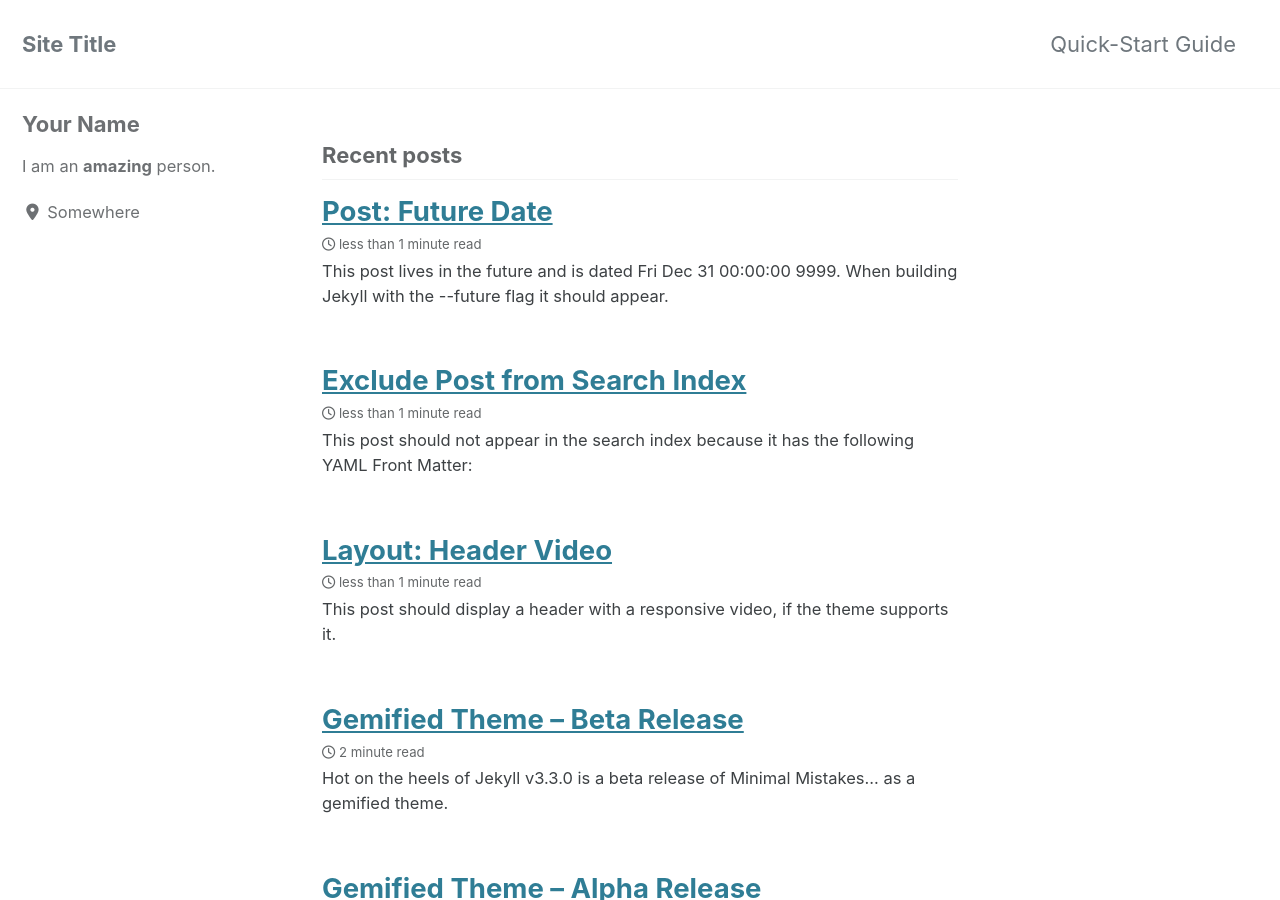
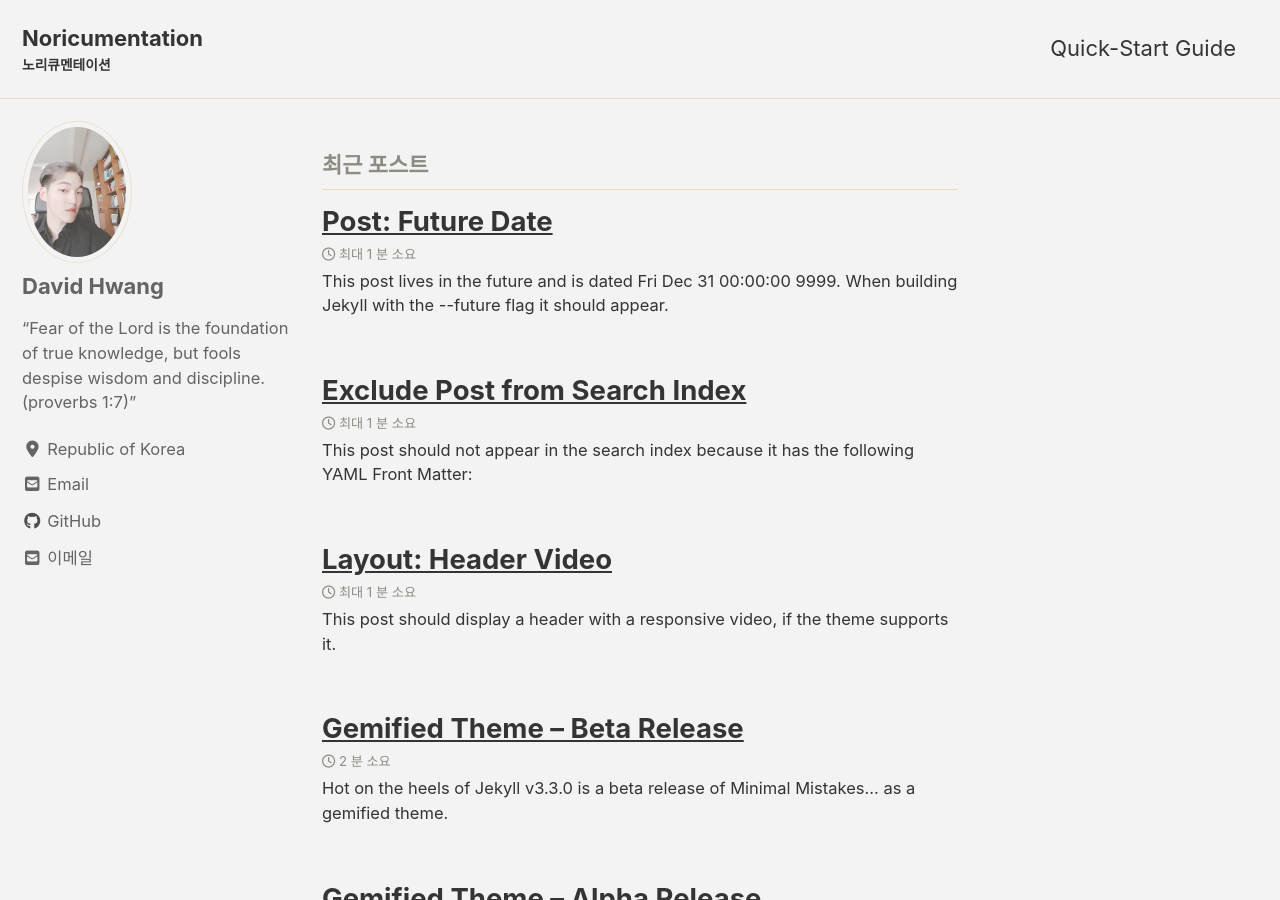
Before and after one commit to Noritheyellow/noritheyellow.github.com, a Jekyll site: the page built from index.html, in a window 1280 px wide and 900 px high. Built offline with Jekyll 4.4.1, drawn with Linux system fonts in a browser that asks for light colours; cached includes are drawn as plain includes; nearby versions of some CDN libraries; the list of posts is cut into pages by our own code; some of the changed text lies outside the part shown.

Commit message:
Update _config.yml

```diff
--- a/_config.yml
+++ b/_config.yml
@@ -12,21 +12,21 @@
 
 # theme                  : "minimal-mistakes-jekyll"
 # remote_theme           : "mmistakes/minimal-mistakes"
-minimal_mistakes_skin    : "default" # "air", "aqua", "contrast", "dark", "dirt", "neon", "mint", "plum", "sunrise"
+minimal_mistakes_skin    : "dirt" # "air", "aqua", "contrast", "dark", "dirt", "neon", "mint", "plum", "sunrise"
 
 # Site Settings
-locale                   : "en-US"
-title                    : "Site Title"
+locale                   : "ko-KR"
+title                    : "Noricumentation"
 title_separator          : "-"
-subtitle                 : # site tagline that appears below site title in masthead
-name                     : "Your Name"
-description              : "An amazing website."
-url                      : # the base hostname & protocol for your site e.g. "https://mmistakes.github.io"
+subtitle                 : "노리큐멘테이션" # site tagline that appears below site title in masthead
+name                     : "David Hwang"
+description              : "record my portfolios & knowhows & studies & etc."
+url                      : "https://noritheyellow.github.io//" # the base hostname & protocol for your site e.g. "https://mmistakes.github.io"
 baseurl                  : # the subpath of your site, e.g. "/blog"
-repository               : # GitHub username/repo-name e.g. "mmistakes/minimal-mistakes"
-teaser                   : # path of fallback teaser image, e.g. "/assets/images/500x300.png"
+repository               : "Noritheyellow/noritheyellow.github.com" # GitHub username/repo-name e.g. "mmistakes/minimal-mistakes"
+teaser                   : "/assets/images/teaserImg.jpg" # path of fallback teaser image, e.g. "/assets/images/500x300.png"
 logo                     : # path of logo image to display in the masthead, e.g. "/assets/images/88x88.png"
-masthead_title           : # overrides the website title displayed in the masthead, use " " for no title
+masthead_title           : "Noricumentation" # overrides the website title displayed in the masthead, use " " for no title
 # breadcrumbs            : false # true, false (default)
 words_per_minute         : 200
 comments:
@@ -93,15 +93,15 @@ analytics:
 
 # Site Author
 author:
-  name             : "Your Name"
-  avatar           : # path of avatar image, e.g. "/assets/images/bio-photo.jpg"
-  bio              : "I am an **amazing** person."
-  location         : "Somewhere"
-  email            :
+  name             : "David Hwang"
+  avatar           : "/assets/images/avatar.jpg" # path of avatar image, e.g. "/assets/images/bio-photo.jpg"
+  bio              : "\"Fear of the Lord is the foundation of true knowledge, but fools despise wisdom and discipline.(proverbs 1:7)\""
+  location         : "Republic of Korea"
+  email            : "noritheyellow@gmail.com"
   links:
     - label: "Email"
       icon: "fas fa-fw fa-envelope-square"
-      # url: mailto:your.name@email.com
+      url: mailto:noritheyellow@gmail.com
     - label: "Website"
       icon: "fas fa-fw fa-link"
       # url: "https://your-website.com"
@@ -113,7 +113,7 @@ author:
       # url: "https://facebook.com/"
     - label: "GitHub"
       icon: "fab fa-fw fa-github"
-      # url: "https://github.com/"
+      url: "https://github.com/Noritheyellow"
     - label: "Instagram"
       icon: "fab fa-fw fa-instagram"
       # url: "https://instagram.com/"
@@ -121,6 +121,9 @@ author:
 # Site Footer
 footer:
   links:
+    - label: "Email"
+      icon: "fas fa-fw fa-envelope-square"
+      url: mailto:noritheyellow@gmail.com
     - label: "Twitter"
       icon: "fab fa-fw fa-twitter-square"
       # url:
@@ -129,7 +132,7 @@ footer:
       # url:
     - label: "GitHub"
       icon: "fab fa-fw fa-github"
-      # url:
+      url: "https://github.com/Noritheyellow"
     - label: "GitLab"
       icon: "fab fa-fw fa-gitlab"
       # url:
```
Also changed, not shown: assets/images/avatar.jpg (added), 1 other file.
